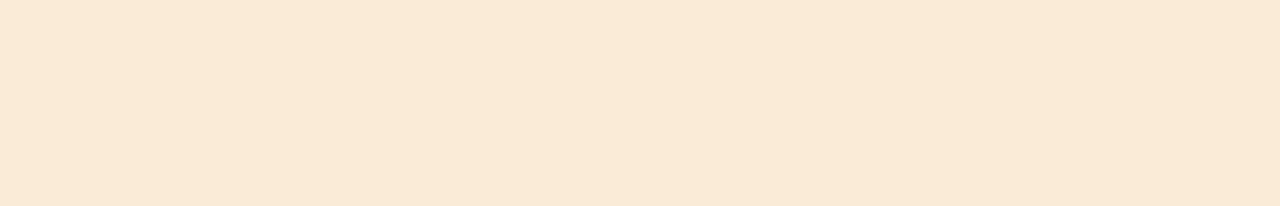
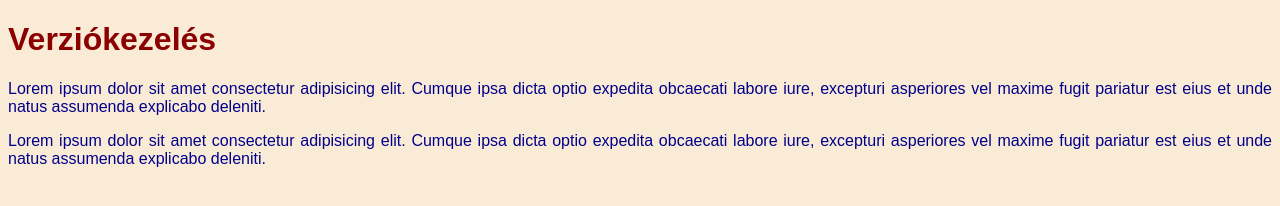
Before and after one commit to egresibalazs/verziokezeles, a plain HTML site: page index.html in a window 1280 px wide. Drawn offline with Linux system fonts and the light colour scheme.

Commit message:
html szerkesztve

```diff
--- a/index.html
+++ b/index.html
@@ -7,6 +7,8 @@
     <title>Verziókezelés</title>
 </head>
 <body>
-
+    <h1>Verziókezelés</h1>
+    <p>Lorem ipsum dolor sit amet consectetur adipisicing elit. Cumque ipsa dicta optio expedita obcaecati labore iure, excepturi asperiores vel maxime fugit pariatur est eius et unde natus assumenda explicabo deleniti.</p>
+    <p>Lorem ipsum dolor sit amet consectetur adipisicing elit. Cumque ipsa dicta optio expedita obcaecati labore iure, excepturi asperiores vel maxime fugit pariatur est eius et unde natus assumenda explicabo deleniti.</p>
 </body>
 </html>
```
